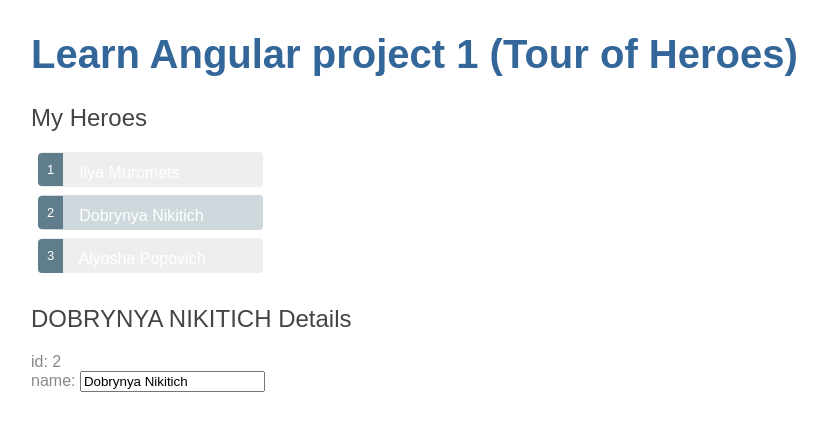
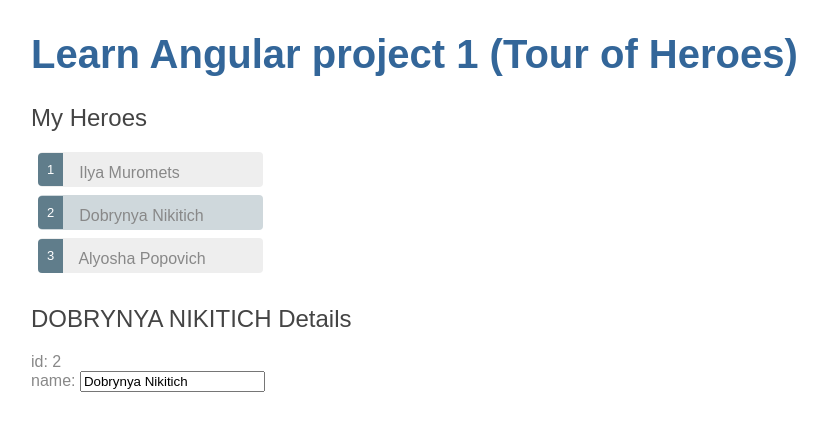
Before and after one commit to IgnatovDan/LearnAngular6_try1, an Angular app: page / in a window 1280 px wide. Shown: the top 430 px of the page, without its empty margins (1-828 px from the left). Built offline with nearby package versions, Linux system fonts and the light colour scheme.

Commit message:
move color management from styles.css to the private css of this component and target to the heroesList items only

```diff
--- a/src/app/myheroes/myheroes.component.css
+++ b/src/app/myheroes/myheroes.component.css
@@ -16,20 +16,18 @@
   padding: .3em 0;
   height: 1.6em;
   border-radius: 4px;
+  color: #888;
 }
 
 .heroesList__item_selected {
   background-color: #CFD8DC;
-  color: white;
 }
 .heroesList__item_selected:hover {
   background-color: #BBD8DC;
   color: white;
 }
-
 .heroesList__item_notSelected {
   background-color: #EEE;
-  color: white;
 }
 .heroesList__item_notSelected:hover {
   color: #607D8B;
```
